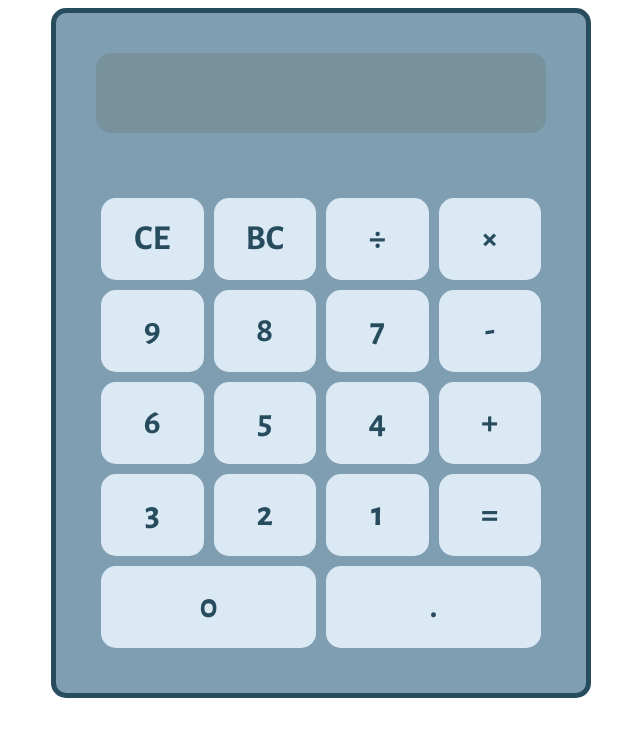
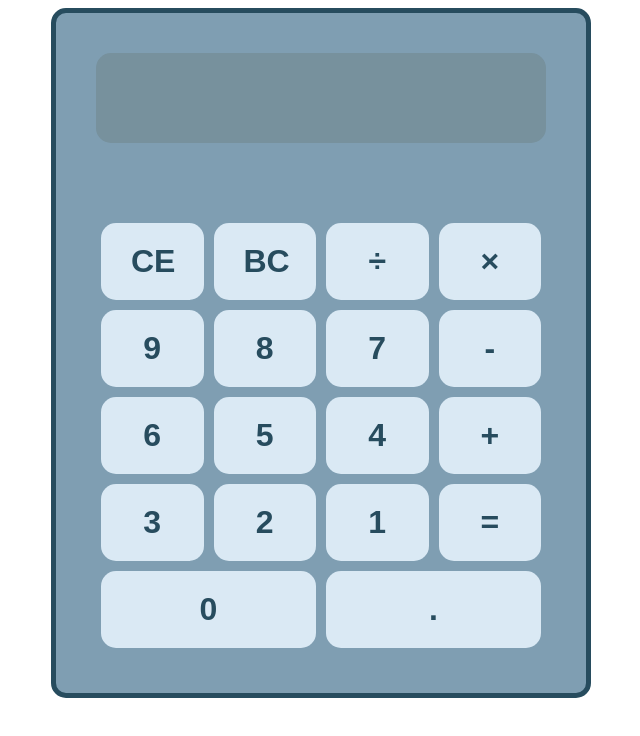
Before and after one commit to Monzi-2020/calculator, a plain HTML site: page index.html in a window 1280 px wide. Shown: the whole page, without its empty margins (319-959 px from the left). Drawn offline with Linux system fonts and the light colour scheme; a web font is replaced by a local one.

Commit message:
Declared numbers and operators in javascript. Changed font to kufam Added eventlistner on buttons to get the number and operators

```diff
--- a/index.html
+++ b/index.html
@@ -8,7 +8,7 @@
     <script src="script.js" defer></script>
     <link rel="preconnect" href="https://fonts.googleapis.com">
 <link rel="preconnect" href="https://fonts.gstatic.com" crossorigin>
-<link href="https://fonts.googleapis.com/css2?family=Alegreya+Sans+SC:wght@700&display=swap" rel="stylesheet">
+<link href="https://fonts.googleapis.com/css2?family=Kufam:wght@700&display=swap" rel="stylesheet">
 </head>
 <body>
     <div id="calculator">
@@ -16,21 +16,21 @@
         <div id="button_container">
             <div id="clear" class="button">CE</div>
             <div id="back" class="button">BC</div>
-            <div id="divide" class="button">÷</div>
-            <div id="multiply" class="button">×</div>
-            <div id="9" class="button">9</div>
-            <div id="8" class="button">8</div>
-            <div id="7" class="button">7</div>
-            <div id="subtract" class="button">-</div>
-            <div id="6" class="button">6</div>
-            <div id="5" class="button">5</div>
-            <div id="4" class="button">4</div>
-            <div id="add" class="button">+</div>
-            <div id="3" class="button">3</div>
-            <div id="2" class="button">2</div>
-            <div id="1" class="button">1</div>
-            <div id="equal" class="button">=</div>
-            <div id="0" class="button">0</div>
+            <div id="/" class="button opt">÷</div>
+            <div id="*" class="button opt">×</div>
+            <div id="9" class="button num">9</div>
+            <div id="8" class="button num">8</div>
+            <div id="7" class="button num">7</div>
+            <div id="-" class="button opt">-</div>
+            <div id="6" class="button num">6</div>
+            <div id="5" class="button num">5</div>
+            <div id="4" class="button num">4</div>
+            <div id="+" class="button opt">+</div>
+            <div id="3" class="button num">3</div>
+            <div id="2" class="button num">2</div>
+            <div id="1" class="button num">1</div>
+            <div id="=" class="button">=</div>
+            <div id="0" class="button num">0</div>
             <div id="dot" class="button">.</div>
 
         </div>
--- a/script.js
+++ b/script.js
@@ -16,6 +16,9 @@ function divide(a,b){
     return a/b;
 }
 
+let num1 = "";
+let operator;
+let num2 = "";
 
 function operate(num1,operator,num2){
     if(operator === '+') {
@@ -31,3 +34,17 @@ function operate(num1,operator,num2){
         multiply(num1,num2);
     }
 }
+
+const screen = document.querySelector('#screen');
+const numbers = document.querySelectorAll('.button.num')
+numbers.forEach((number) => {
+    number.addEventListener("click", () => {
+    num1 += number.id;
+    screen.textContent = num1;})})
+
+const opts = document.querySelectorAll('.button.opt')
+opts.forEach((opt) => {
+    opt.addEventListener("click", () => {
+        operator = opt.id;
+    })
+})
--- a/style.css
+++ b/style.css
@@ -3,12 +3,12 @@ body {
     justify-content: center;
 }
 
-.alegreya-sans sc-bold {
-    font-family: "Alegreya Sans SC", sans-serif;
-    font-weight: 700;
-    font-style: normal;
-  }
-
+.kufam {
+  font-family: "Kufam", sans-serif;
+  font-optical-sizing: auto;
+  font-weight: 700;
+  font-style: normal;
+}
 
 #calculator {
  background-color: #7f9eb2;
@@ -25,9 +25,16 @@ body {
 
 #screen {
     background-color: #77919d;
-    width: 450px;
-    height: 80px;
+    display:flex;
+    justify-content: end;
+    align-items: center;
+    padding-right: 20px;
+    width: 430px;
+    height: 90px;
     border-radius: 15px;
+    font-family: "Kufam", sans-serif;
+    font-size: 35px;
+    color:#274C5e;
 }
 
 #button_container{
@@ -42,12 +49,12 @@ body {
     width: 30px;
     padding: 20px 30px;
     margin: 5px;
-    font-size: 35px;
+    font-size: 32px;
     text-align: center;
     color: #274C5e;
     border-radius: 15px;
     flex: auto;
-    font-family: "Alegreya Sans SC", sans-serif;
+    font-family: "Kufam", sans-serif;
     font-weight: 700;
 
 }
```
